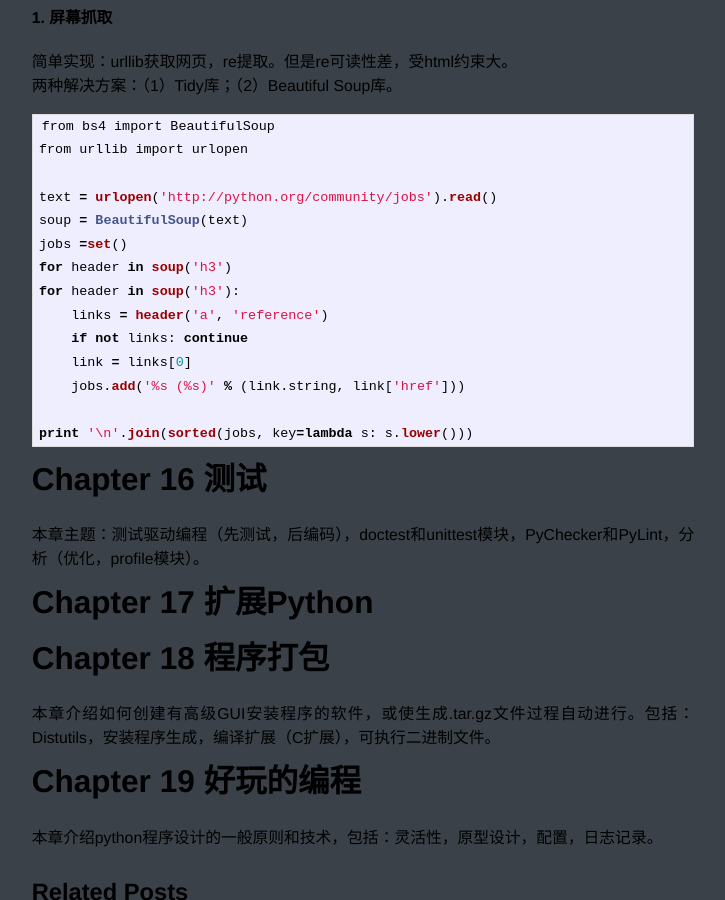
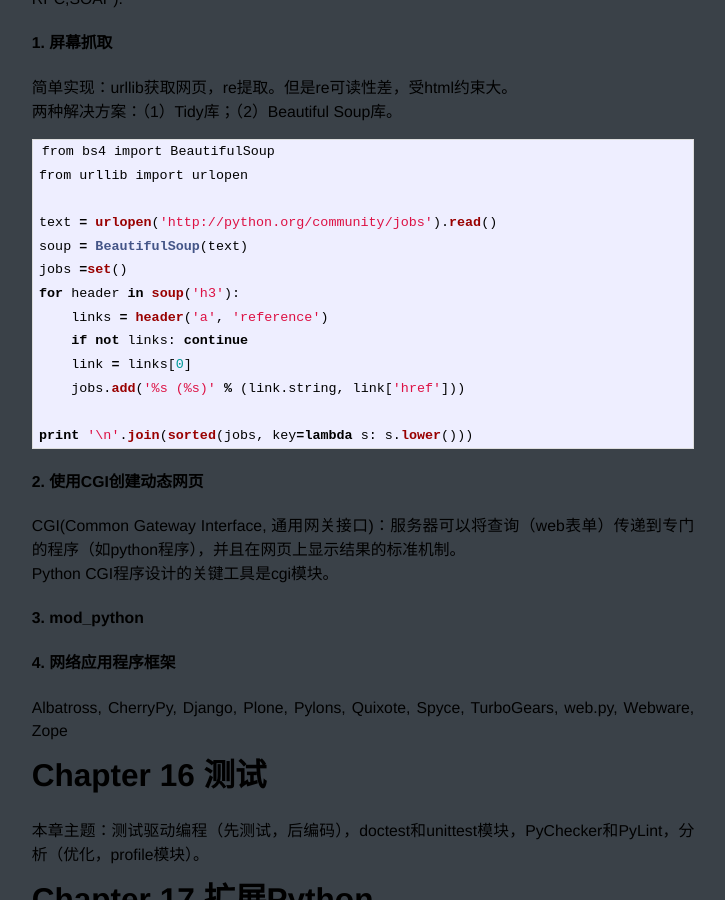
Before and after one commit to ElvisKwok/ElvisKwok.github.io, a Jekyll site: the page built from _posts/2015-01-31-notes-of-beginning-python.md, in a window 1280 px wide and 900 px high, scrolled down 52272 px. Shown: the whole window, without its empty margins (277-1002 px from the left). Built offline with Jekyll 4.4.1, drawn with Linux system fonts in a browser that asks for light colours; Markdown is read by kramdown in place of the engine named in the settings; comment, search, counter and statistics services are not loaded; some of the changed text lies outside the part shown.

Commit message:
finish python chapter 15

````diff
--- a/_posts/2015-01-31-notes-of-beginning-python.md
+++ b/_posts/2015-01-31-notes-of-beginning-python.md
@@ -74,6 +74,7 @@ print x * y
 
 ### 6. 运行Python脚本
 `#!/usr/bin/env python`
+加入Pound Bang行，使得不用显式地运行python解释器来执行脚本（`$ python script.py`）
 `#`注释
 
 
@@ -2380,7 +2381,6 @@ from urllib import urlopen
 text = urlopen('http://python.org/community/jobs').read()
 soup = BeautifulSoup(text)
 jobs =set()
-for header in soup('h3')
 for header in soup('h3'):
     links = header('a', 'reference')
     if not links: continue
@@ -2389,6 +2389,19 @@ for header in soup('h3'):
 
 print '\n'.join(sorted(jobs, key=lambda s: s.lower()))
 ```
+
+#### 2. 使用CGI创建动态网页
+CGI(Common Gateway Interface, 通用网关接口)：服务器可以将查询（web表单）传递到专门的程序（如python程序），并且在网页上显示结果的标准机制。
+Python CGI程序设计的关键工具是cgi模块。
+
+
+
+#### 3. mod_python
+
+
+
+#### 4. 网络应用程序框架
+Albatross, CherryPy, Django, Plone, Pylons, Quixote, Spyce, TurboGears, web.py, Webware, Zope
 
 
 
````
